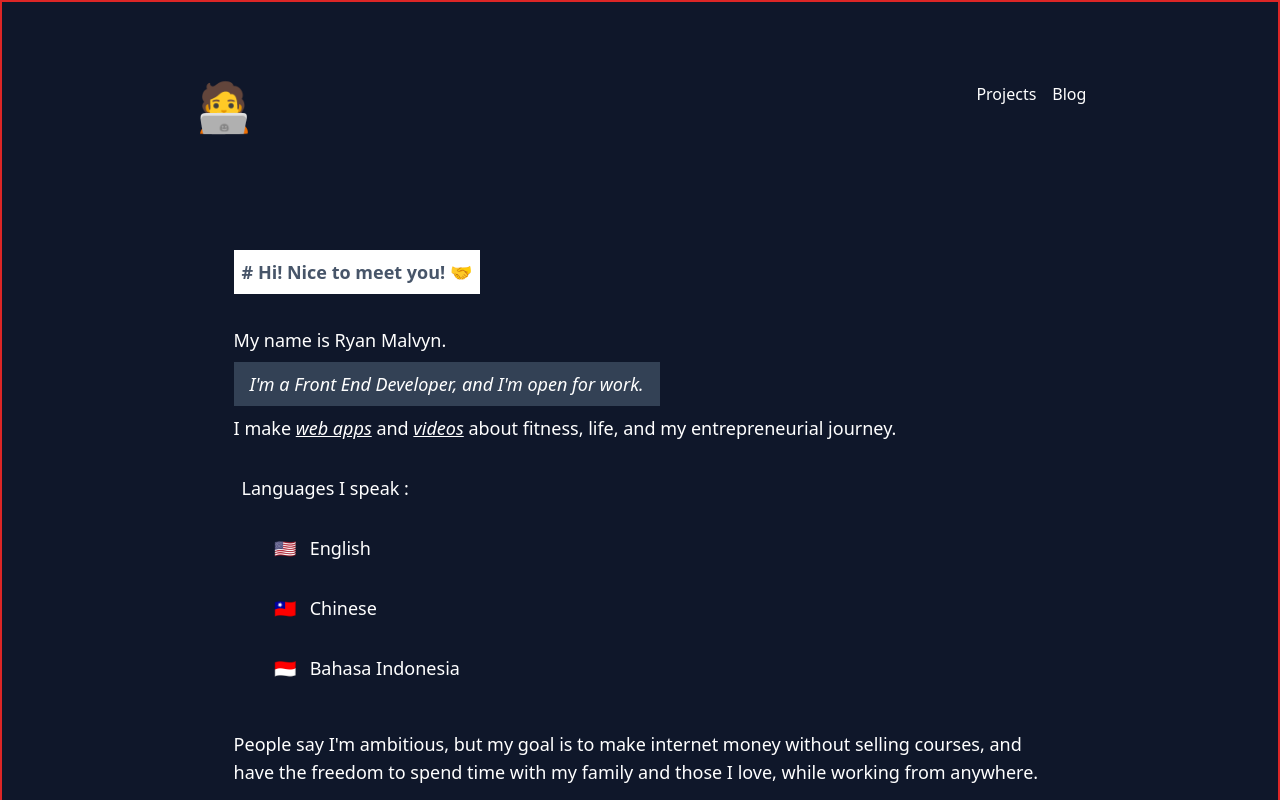
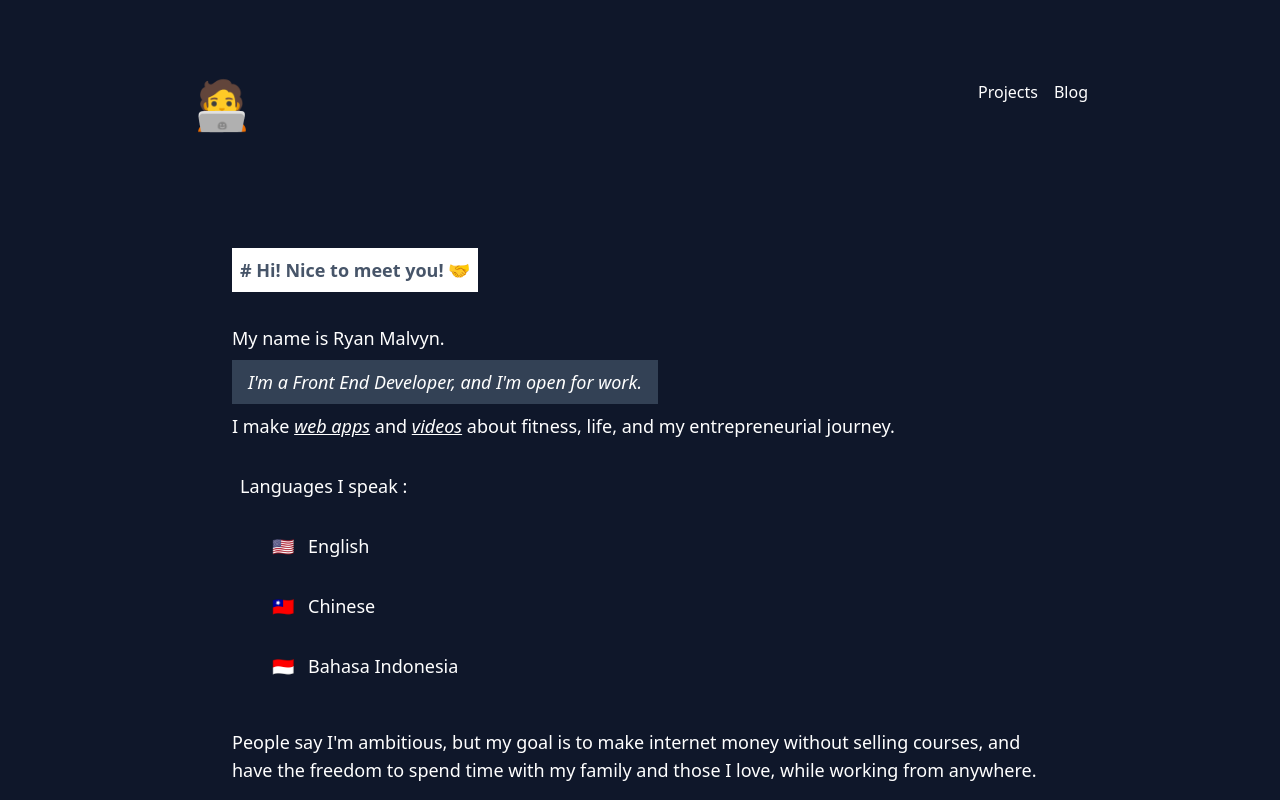
Before and after one commit to ryan-malvyn/blog, a website: page index.html in a window 1280 px wide. Shown: the top 800 px of the page. Drawn offline with Linux system fonts and the light colour scheme.

Commit message:
changed css

```diff
--- a/index.html
+++ b/index.html
@@ -1,4 +1,4 @@
-<html class="bg-slate-900 flex flex-col justify-center items-center p-20 border-red-600 border-2">
+<html class="bg-slate-900 flex flex-col justify-center items-center p-20">
 
 <head>
     <link href="./css/output.css" rel="stylesheet">
--- a/package.json
+++ b/package.json
@@ -11,5 +11,8 @@
   "description": "",
   "devDependencies": {
     "tailwindcss": "^3.4.13"
+  },
+  "dependencies": {
+    "openssl": "^2.0.0"
   }
 }
```
Also changed, not shown: 1 other file.
